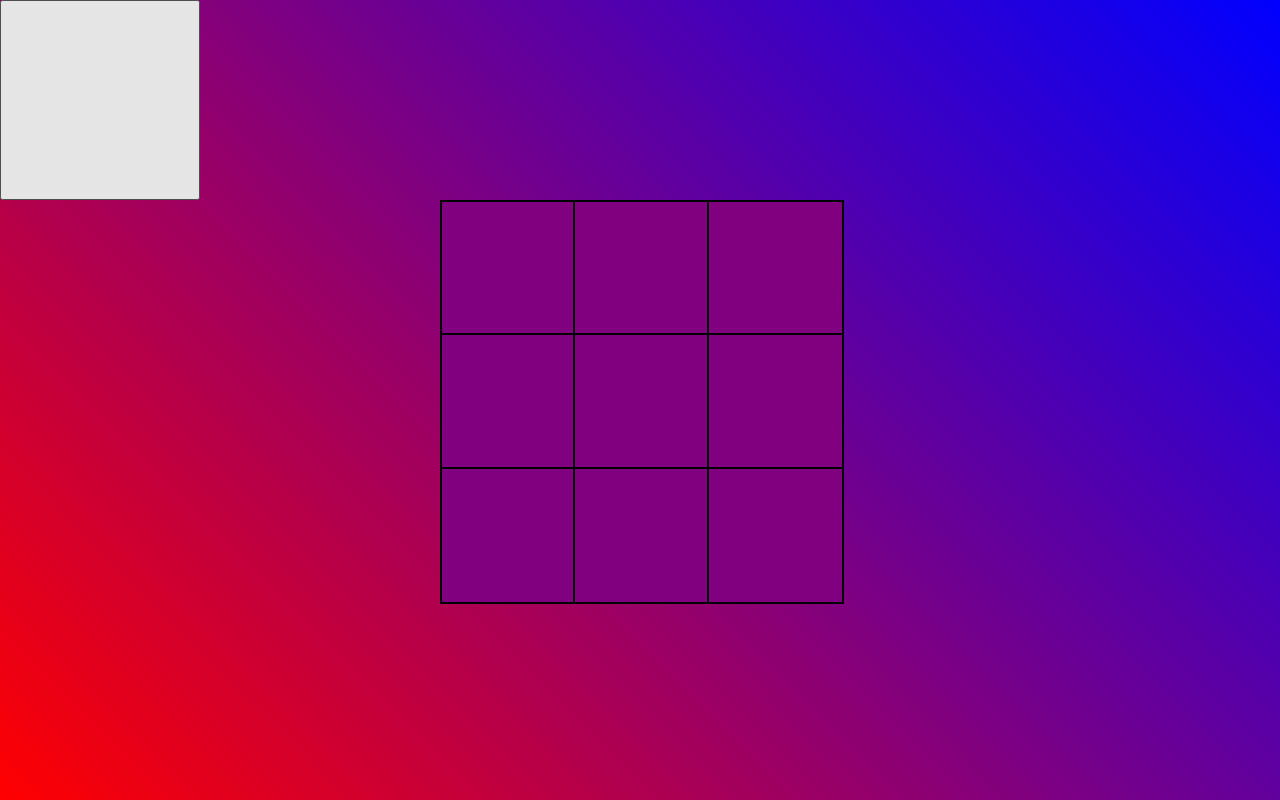
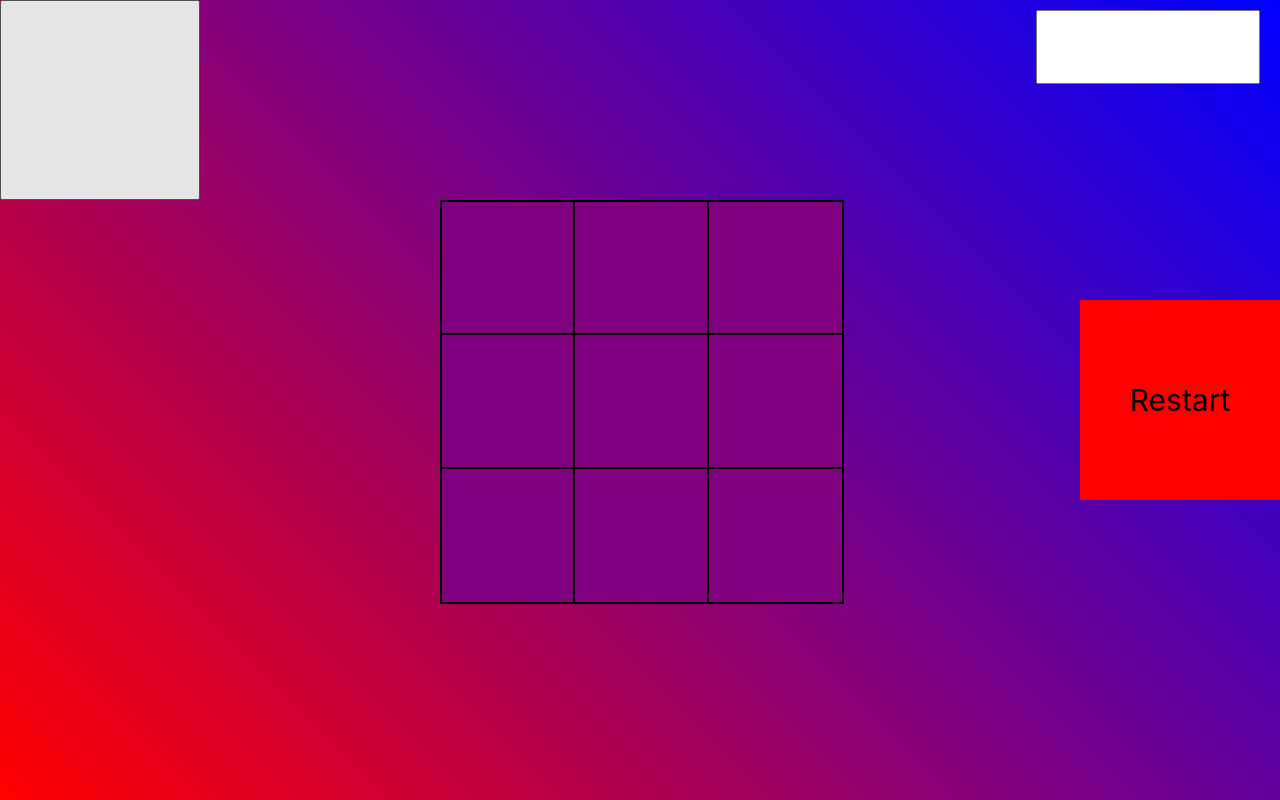
Before and after one commit to Zaluskyy/tic-tac-toe, a React (Create React App) app: page / in a window 1280 px wide. Built offline with nearby package versions, Linux system fonts and the light colour scheme.

Commit message:
it is finally working, im so happy xD

```diff
--- a/src/components/App.tsx
+++ b/src/components/App.tsx
@@ -1,4 +1,4 @@
-import React, { useState } from 'react';
+import React, { useEffect, useState } from 'react';
 import '../style/App.scss';
 import Table from './Table';
 import Win from './Win';
@@ -6,15 +6,35 @@ import Win from './Win';
 
 const App: React.FC = () => {
 
+  // interface IApp{
+  //   restart: number
+  // }
+
   const [whoWon, setWhoWon] = useState('DRAW')
-  const [endGame, setEndGame] = useState(false)
+  const [endGame, setEndGame] = useState<boolean>(false)
+  const [restart, setRestart] = useState<number>(0)
+
+  const handleKeyReset = (e: any)=>{
+
+    // console.log(e.key)
+
+    if(e.key==' '||e.key=='q'){
+      setRestart(prev=>prev+1)
+    }
+  }
+
+
+  useEffect(()=>{
+    document.body.addEventListener('keydown', handleKeyReset)
+  }, [])
 
   return (
     <div className='App'>
-      <Table setWhoWon={setWhoWon} setEndGame={setEndGame}/>
+      <Table whoWon={whoWon} setWhoWon={setWhoWon} endGame={endGame} setEndGame={setEndGame} restart={restart} />
       {/* TUTAJ BĘDĄ WIADOMOŚCI STARY KURWA JAPIERODLE KURWA */}
       {/* <Message/> */}
-      {endGame&&<Win whoWon={whoWon}/>}
+      {endGame&&<Win whoWon={whoWon} setRestart={setRestart}/>}
+      <span className='restart' onClick={()=>setRestart(prev=>prev+1)}>Restart</span>
     </div>
    );
 }
--- a/src/components/Table.tsx
+++ b/src/components/Table.tsx
@@ -7,11 +7,14 @@ import HeightIcon from '@mui/icons-material/Height';
 
 
 export interface TableProps {
-    setWhoWon: any;
-    setEndGame: any;
+    whoWon: string;
+    setWhoWon: React.Dispatch<React.SetStateAction<string>>;
+    endGame: boolean;
+    setEndGame: React.Dispatch<React.SetStateAction<boolean>>;
+    restart: number;
 }
 
-const Table: React.FC<TableProps> = ({setWhoWon, setEndGame}) => {
+const Table: React.FC<TableProps> = ({whoWon, setWhoWon, endGame, setEndGame, restart}) => {
 
     const figure = {
         x: <CloseIcon className='icon'/>,
@@ -19,19 +22,57 @@ const Table: React.FC<TableProps> = ({setWhoWon, setEndGame}) => {
         none: <span className='icon'/>,
     }
 
-    const board9 = []
+    interface Iboards{
+        id: number;
+        isUsed: boolean;
+        icon: any;
+        player: string
+    }
+
+    const board9: Iboards[] = []
 
     for(let i=0; i<9; i++){
         board9.push({id: i, isUsed: false, icon: figure.none, player: ""})
     }
 
-    const [boards, setBoards] = useState(board9)
-    const [freePlaces, setFreePlaces] = useState(9)
-    const [myMove, setMyMove] = useState(0);
+    const [boards, setBoards] = useState(board9)//add type
+    const [freePlaces, setFreePlaces] = useState<number>(9)
+    const [myMove, setMyMove] = useState<number>(0);
+
+    const [whereComputerInput, setWhereComputerInput] = useState('')
 
 
+    useEffect(()=>{
+        setBoards(board9);
+        setFreePlaces(9)
+        setEndGame(false)
 
-    // console.log(boards)
+    }, [restart])
+
+    // useEffect(()=>{ //check draw
+
+    //     // setTimeout(() => {
+    //     if(endGame==false){
+
+    //         let end = true
+    //         boards.forEach(board=>{
+    //             if(board.isUsed == false) end = false
+    //         })
+    //         // if(end && whoWon== "DRAW") {
+    //         if(end) {
+    //             setEndGame(true)
+    //             setWhoWon("DRAW")
+    //             console.log("jan kurwa trzeci");
+
+    //         }
+    //     }
+    //         // console.log(whoWon);
+
+    //     // }, 1000);
+
+    // }, [boards])
+
+
 
     const message = (mess: string = "kurwa chuj jebać")=>{
         console.log(mess)
@@ -44,7 +85,7 @@ const Table: React.FC<TableProps> = ({setWhoWon, setEndGame}) => {
         // console.log(whoWon);
         setWhoWon(whoWon)
         setEndGame(true)
-        console.log(whoWon);
+        // console.log(whoWon);
 
     }
 
@@ -87,6 +128,15 @@ const Table: React.FC<TableProps> = ({setWhoWon, setEndGame}) => {
             checkIfWin()
 
         }, 50);
+        const goDraw = ()=>{
+            if(freePlaces==0){
+                console.log("koniec kurwa draw")
+                win("DRAW")
+            }
+        }
+        setTimeout(() => {
+            goDraw()
+        }, 60);
 
     }, [boards])
 
@@ -101,10 +151,11 @@ const Table: React.FC<TableProps> = ({setWhoWon, setEndGame}) => {
     }
 
 
-    useEffect(()=>{
-        if(freePlaces<0) win("DRAW")
-        //problem bo jeest albo win albo draw ale jest zle kurwa
-    }, [freePlaces])
+    // useEffect(()=>{
+    //     // checkIfWin()
+    //     if(freePlaces<1) win("DRAW")
+    //     //problem bo jeest albo win albo draw ale jest zle kurwa
+    // }, [freePlaces])
 
     const handleClick = (id: number, player: boolean = true)=>{
         setBoards(boards.map(board=>{
@@ -132,7 +183,13 @@ const Table: React.FC<TableProps> = ({setWhoWon, setEndGame}) => {
 
         const getNumber = ()=>{
             if(freePlaces>0){
-                let randomNumber: number = random()
+                let randomNumber: number|string
+                if(whereComputerInput==''){
+                    randomNumber = random()
+                }else{
+                    randomNumber = whereComputerInput
+                    setWhereComputerInput("")
+                }
 
                 boards.forEach(board=>{
                     if(board.id==randomNumber){
@@ -185,10 +242,18 @@ const Table: React.FC<TableProps> = ({setWhoWon, setEndGame}) => {
         )
     })
 
+    const handleComputerInputValue = (e: any)=>{
+        // console.log(e.target.value)
+        setWhereComputerInput(e.target.value)
+        console.log(whereComputerInput);
+
+    }
+
     return (
         <div className='table'>
             {show}
             <button onClick={computerSelection}></button>
+            <input type="number" value={whereComputerInput} onChange={handleComputerInputValue} min={0} max={8} />
         </div>
      );
 }
--- a/src/components/Win.tsx
+++ b/src/components/Win.tsx
@@ -3,9 +3,10 @@ import '../style/Win.scss';
 
 export interface WinProps {
     whoWon: string; //computer
+    setRestart: React.Dispatch<React.SetStateAction<number>>;
 }
 
-const Win: React.FC<WinProps> = ({whoWon}) => {
+const Win: React.FC<WinProps> = ({whoWon, setRestart}) => {
 
     const [won, setWon] = useState('DRAW')
 
@@ -35,28 +36,22 @@ const Win: React.FC<WinProps> = ({whoWon}) => {
     )
 
     const getElement = ()=>{
-        console.log(won)
+        // console.log(won)
         if(won=="PLAYER")return win
         if(won=="COMPUTER")return lose
         else return draw
+    }
+
+    const handleRestart = ()=>{
+        setRestart(prev=>prev+1)
     }
 
 
     return (
         <div className='win'>
             {getElement()}
-            {/* {won=="PLAYER"?<h1>Gratulacje stary</h1>:<h1>Pizda jesteś kurwa</h1>}
-            {won=="PLAYER"?
-            <p>
-                Bardzo dobrze ci poszło stary
-            </p>
-            :
-            <p>
-                Chójowo ci poszło stary
-            </p>
-            } */}
 
-            <button>Zagraj jeszcze raz stary</button>
+            <button onClick={handleRestart}>Zagraj jeszcze raz stary</button>
         </div>
      );
 }
--- a/src/style/App.scss
+++ b/src/style/App.scss
@@ -6,4 +6,18 @@
   display: flex;
   justify-content: center;
   align-items: center;
+
+  .restart{
+    width: 200px;
+    height: 200px;
+    position: absolute;
+    right: 0;
+    top: 50%;
+    transform: translateY(-50%);
+    background-color: red;
+    display: flex;
+    justify-content: center;
+    align-items: center;
+    font-size: 30px;
+  }
 }
--- a/src/style/Table.scss
+++ b/src/style/Table.scss
@@ -47,5 +47,13 @@
             color: red;
         }
     }
+    input{
+        position: absolute;
+        right: 20px;
+        top: 10px;
+        width: 200px;
+        height: 50px;
+        padding: 10px;
+    }
 
 }
```
